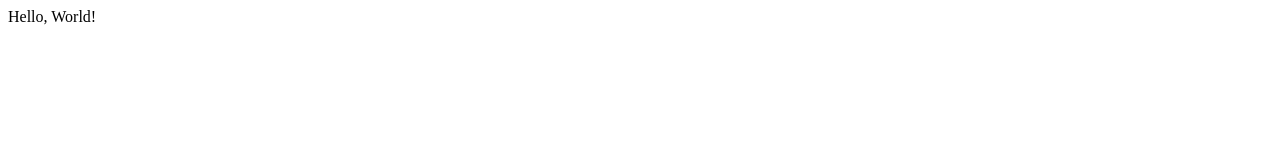
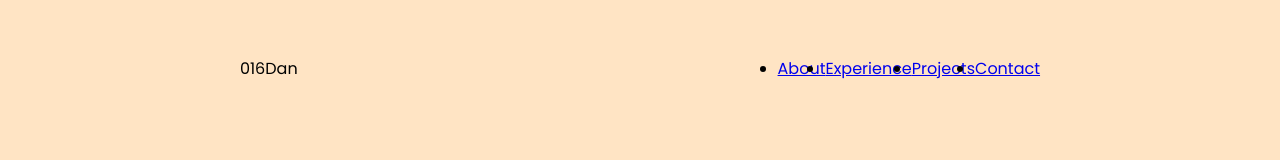
Before and after one commit to 016Dan/WEB-DEV_BSITNS, a plain HTML site: page index.html in a window 1280 px wide. Drawn offline with Linux system fonts and the light colour scheme.

Commit message:
Updated index.html
Added the style.css and properties

```diff
--- a/index.html
+++ b/index.html
@@ -1,14 +1,24 @@
 <!DOCTYPE html>
 <html lang="en">
-<head>
-    <meta charset="UTF-8">
-    <meta name="viewport" content="width=device-width, initial-scale=1.0">
+  <head>
+    <meta charset="UTF-8" />
+    <meta name="viewport" content="width=device-width, initial-scale=1.0" />
     <title>My Web Site</title>
-    <link rel = "stylesheet" href = "style.css">
-    <link rel = "stylesheet" href = "mediaqueries.css">
-</head>
-<body>
-    Hello, World!
-    <script src = "script.js"></script>
-</body>
+    <link rel="stylesheet" href="style.css" />
+    <link rel="stylesheet" href="mediaqueries.css" />
+  </head>
+  <body>
+    <nav id = "desktop-nav">
+      <div class = "logo">016Dan</div>
+      <div>
+        <ul class = "nav-links">
+          <li><a href="#about">About</a></li>
+          <li><a href="#experience">Experience</a></li>
+          <li><a href="#projectst">Projects</a></li>
+          <li><a href="#contact">Contact</a></li>
+        </ul>
+      </div>
+    </nav>
+    <script src="script.js"></script>
+  </body>
 </html>
--- a/style.css
+++ b/style.css
@@ -0,0 +1,39 @@
+/* Html Document Setting*/
+
+@import url('https://fonts.googleapis.com/css2?family=Poppins:wght@300;400;500;600&display=swap');
+
+*{
+    margin: 0;
+    padding: 0;
+}
+
+body {
+    font-family: 'Poppins', sans-serif;
+    background-color: bisque;
+}
+
+html {
+    scroll-behavior: smooth;
+}
+
+p {
+    color: rgb(85,85,85);
+}
+
+/*Transition*/
+
+a, .btn {
+    transition: all 300ms ease;
+}
+
+/*Desktop Navigation*/
+
+nav, .nav-links {
+     display: flex;
+}
+
+nav {
+    justify-content: space-around;
+    align-items: center;
+    height: 17vh;
+}
```
